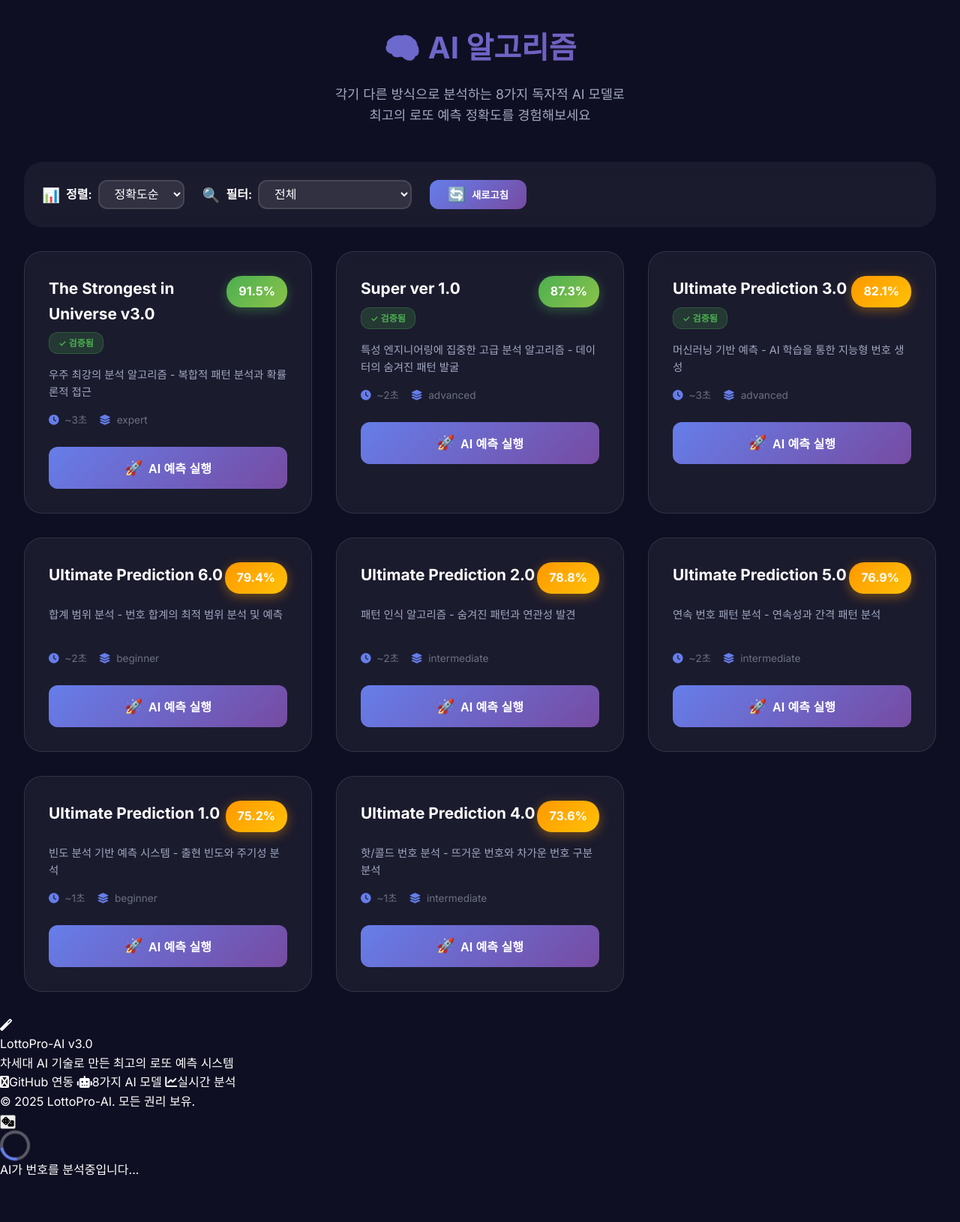
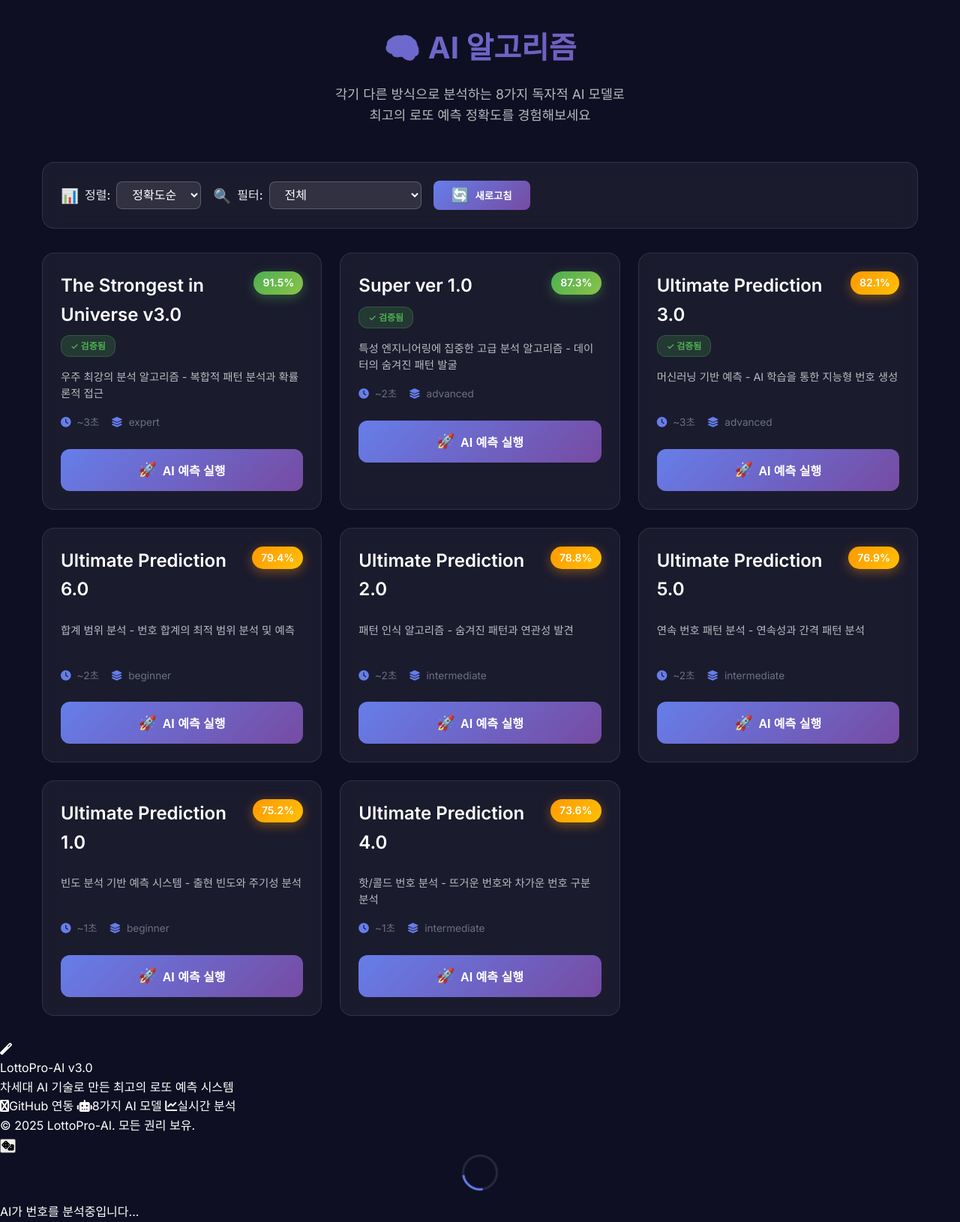
Before and after one commit to kkbhong71/lottopro-ai-v3.0, a Flask app: page /algorithms in a window 1280 px wide. Shown: the part 211-1841 px from the top of the page at 75% size. Before the commit the page ends 1779 px from the top, so only its background shows below. Run offline with Flask 3, Linux system fonts and the light colour scheme; data that the repository does not hold is empty.

Commit message:
Update style.css

```diff
--- a/static/css/style.css
+++ b/static/css/style.css
@@ -1606,3 +1606,177 @@
         overflow-wrap: break-word;
     }
 }
+
+/* ===== 알고리즘 페이지 기본 스타일 ===== */
+.algorithms-container {
+    max-width: 1200px;
+    margin: 0 auto;
+    padding: 2rem 1rem;
+}
+
+.algorithms-header {
+    text-align: center;
+    margin-bottom: 3rem;
+}
+
+.algorithms-header h1 {
+    font-size: 2.5rem;
+    font-weight: 700;
+    margin-bottom: 1rem;
+    background: linear-gradient(135deg, #667eea 0%, #764ba2 100%);
+    -webkit-background-clip: text;
+    -webkit-text-fill-color: transparent;
+}
+
+.subtitle {
+    color: rgba(255, 255, 255, 0.7);
+    font-size: 1.1rem;
+    line-height: 1.6;
+}
+
+/* 필터 컨트롤 */
+.filter-controls {
+    display: flex;
+    gap: 1rem;
+    flex-wrap: wrap;
+    margin-bottom: 2rem;
+    padding: 1.5rem;
+    background: rgba(255, 255, 255, 0.05);
+    backdrop-filter: blur(10px);
+    border-radius: 1rem;
+    border: 1px solid rgba(255, 255, 255, 0.1);
+}
+
+.control-group {
+    display: flex;
+    align-items: center;
+    gap: 0.5rem;
+}
+
+.control-group label {
+    color: rgba(255, 255, 255, 0.9);
+    font-weight: 500;
+}
+
+.control-select {
+    padding: 0.5rem 1rem;
+    background: rgba(255, 255, 255, 0.1);
+    border: 1px solid rgba(255, 255, 255, 0.2);
+    border-radius: 0.5rem;
+    color: white;
+    cursor: pointer;
+}
+
+.control-button {
+    padding: 0.5rem 1.5rem;
+    background: linear-gradient(135deg, #667eea 0%, #764ba2 100%);
+    border: none;
+    border-radius: 0.5rem;
+    color: white;
+    cursor: pointer;
+    font-weight: 500;
+    transition: transform 0.2s;
+}
+
+.control-button:hover {
+    transform: scale(1.05);
+}
+
+/* 알고리즘 그리드 */
+.algorithm-grid {
+    display: grid;
+    grid-template-columns: repeat(auto-fill, minmax(300px, 1fr));
+    gap: 1.5rem;
+}
+
+/* 알고리즘 카드 */
+.algorithm-card {
+    background: rgba(255, 255, 255, 0.05);
+    backdrop-filter: blur(10px);
+    border: 1px solid rgba(255, 255, 255, 0.1);
+    border-radius: 1rem;
+    padding: 1.5rem;
+    transition: all 0.3s ease;
+}
+
+.algorithm-card:hover {
+    transform: translateY(-5px);
+    box-shadow: 0 10px 30px rgba(102, 126, 234, 0.3);
+    border-color: rgba(102, 126, 234, 0.5);
+}
+
+.algorithm-card h3 {
+    font-size: 1.5rem;
+    font-weight: 600;
+    margin-bottom: 0.5rem;
+    color: white;
+}
+
+.algorithm-card p {
+    color: rgba(255, 255, 255, 0.7);
+    margin-bottom: 1rem;
+    line-height: 1.5;
+}
+
+.accuracy-badge {
+    display: inline-block;
+    padding: 0.25rem 0.75rem;
+    background: linear-gradient(135deg, #667eea 0%, #764ba2 100%);
+    border-radius: 1rem;
+    font-size: 0.875rem;
+    font-weight: 600;
+    margin-bottom: 1rem;
+}
+
+/* 로딩 스피너 */
+.loading-spinner {
+    text-align: center;
+    padding: 3rem;
+    color: rgba(255, 255, 255, 0.7);
+}
+
+.spinner {
+    width: 3rem;
+    height: 3rem;
+    margin: 0 auto 1rem;
+    border: 3px solid rgba(255, 255, 255, 0.1);
+    border-top-color: #667eea;
+    border-radius: 50%;
+    animation: spin 1s linear infinite;
+}
+
+@keyframes spin {
+    to { transform: rotate(360deg); }
+}
+
+/* 버튼 스타일 */
+.btn {
+    padding: 0.75rem 1.5rem;
+    background: linear-gradient(135deg, #667eea 0%, #764ba2 100%);
+    border: none;
+    border-radius: 0.5rem;
+    color: white;
+    font-weight: 500;
+    cursor: pointer;
+    transition: all 0.3s;
+}
+
+.btn:hover {
+    transform: translateY(-2px);
+    box-shadow: 0 5px 15px rgba(102, 126, 234, 0.4);
+}
+
+/* 모바일 반응형 (간단하게) */
+@media (max-width: 768px) {
+    .algorithm-grid {
+        grid-template-columns: 1fr;
+    }
+
+    .algorithms-header h1 {
+        font-size: 2rem;
+    }
+
+    .filter-controls {
+        flex-direction: column;
+    }
+}
```
